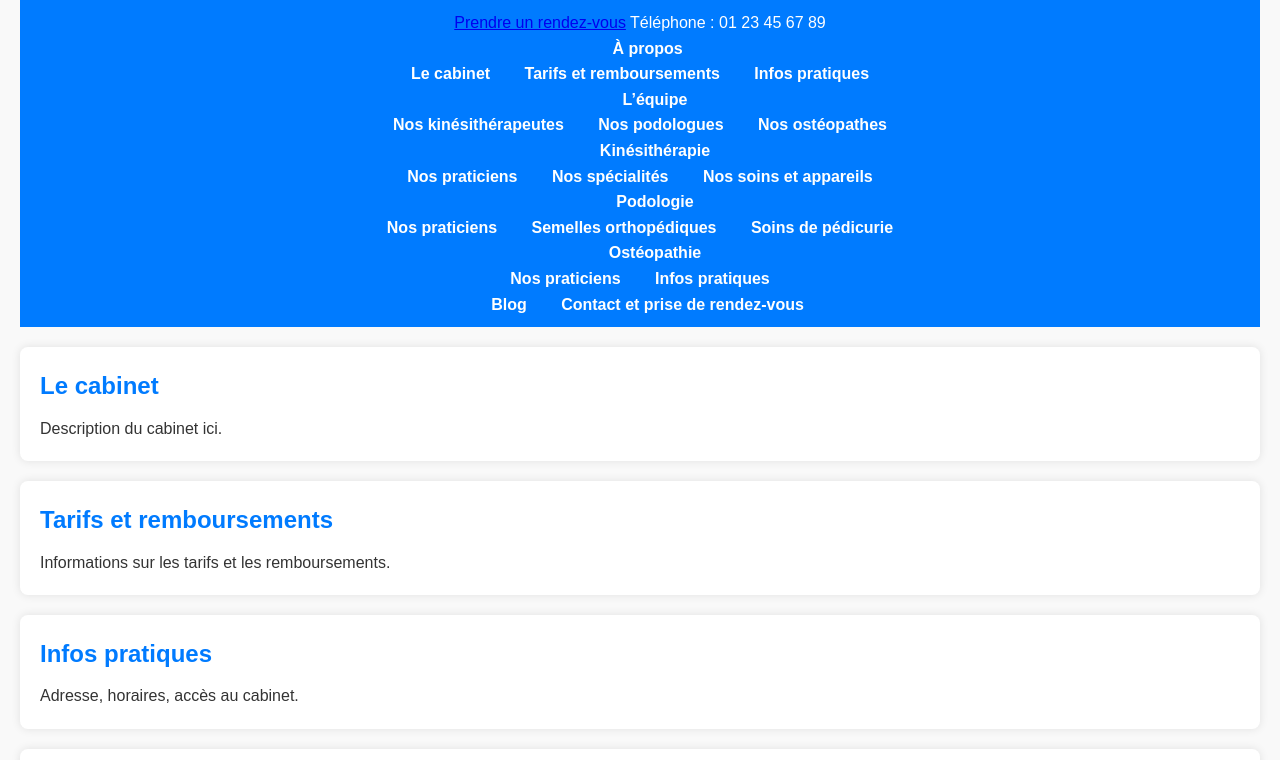
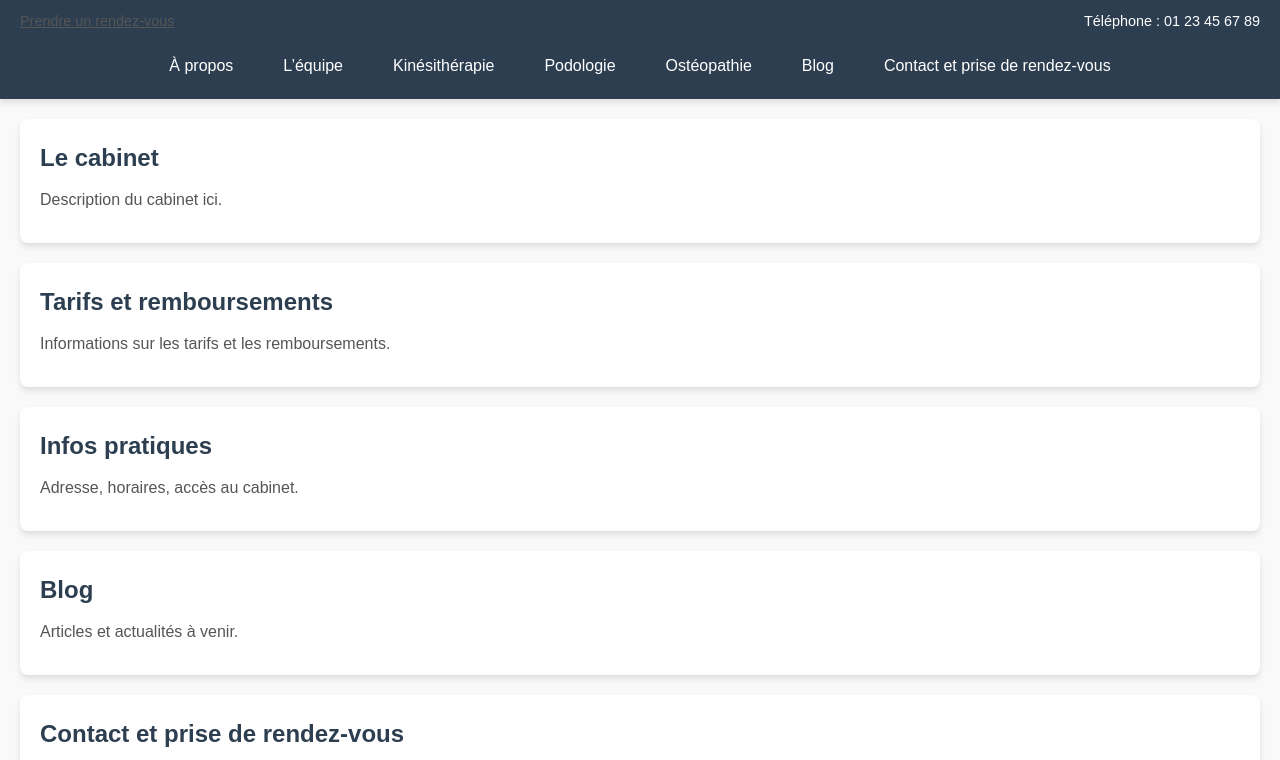
Before and after one commit to Jovctrx/site-paramedical, a plain HTML site: page index.html in a window 1280 px wide. Shown: the top 760 px of the page. Drawn offline with Linux system fonts and the light colour scheme.

Commit message:
Update index.html

```diff
--- a/index.html
+++ b/index.html
@@ -4,7 +4,8 @@
     <meta charset="UTF-8">
     <meta name="viewport" content="width=device-width, initial-scale=1.0">
     <title>Cabinet Paramédical</title>
-    <link rel="stylesheet" href="styles.css">
+    <link rel="stylesheet" href="modern_styles.css">
+
 </head>
 <body>
     <header>
```
